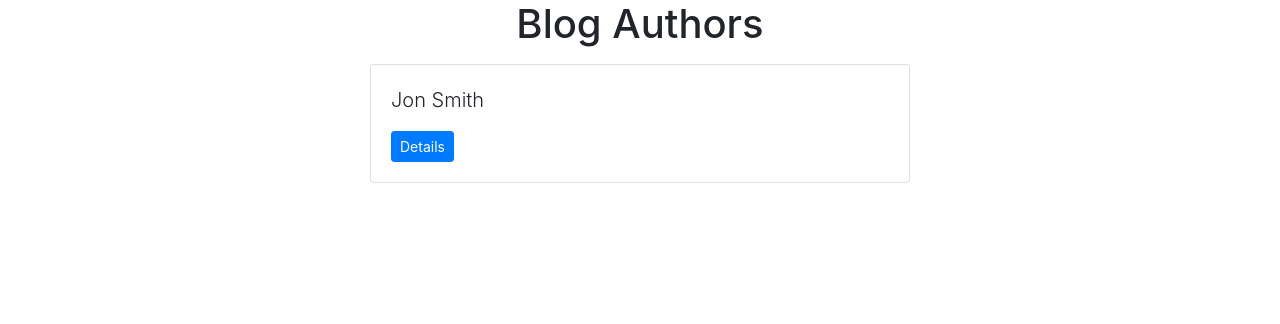
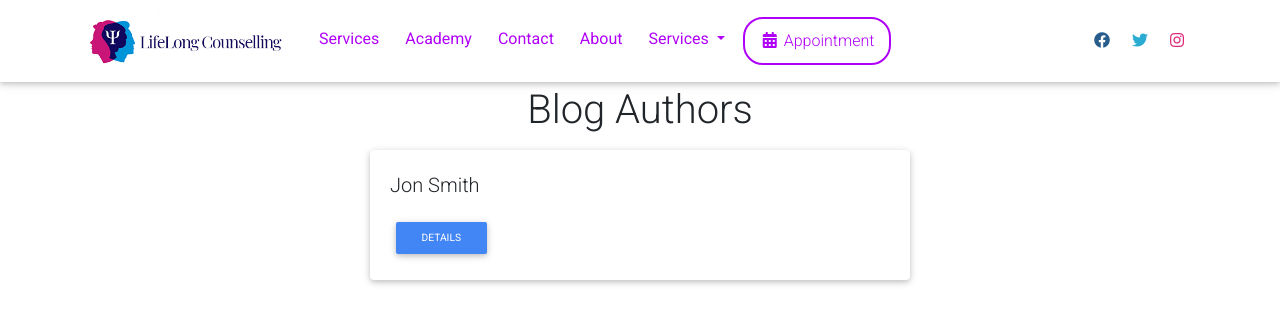
Before and after one commit to mrwormhole/django-lifelong, a Django app: page /blog/ in a window 1280 px wide. Shown: the top 324 px of the page. Run offline with Django 3.2, Linux system fonts and the light colour scheme; data comes from the database, SQL or seed files in the repository; some libraries are stand-ins or nearby versions.

Commit message:
navbar styling

```diff
--- a/lifelong_therapy/lifelong_therapy/settings.py
+++ b/lifelong_therapy/lifelong_therapy/settings.py
@@ -120,3 +120,8 @@ USE_TZ = True
 # https://docs.djangoproject.com/en/3.0/howto/static-files/
 
 STATIC_URL = '/static/'
+
+STATICFILES_DIRS = [
+    os.path.join(BASE_DIR, "static"),
+    '/var/www/static/',
+]
--- a/lifelong_therapy/lifelong_therapy/urls.py
+++ b/lifelong_therapy/lifelong_therapy/urls.py
@@ -16,7 +16,10 @@ Including another URLconf
 from django.contrib import admin
 from django.urls import include, path
 
+from . import views
+
 urlpatterns = [
+    path("", views.home),
     path("blog/", include("blog.urls")),
     path("appointment/", include("appointment.urls")),
     path('admin/', admin.site.urls)
--- /dev/null
+++ b/lifelong_therapy/lifelong_therapy/views.py
@@ -0,0 +1,5 @@
+from django.shortcuts import render
+
+def home(request):
+    context = {"test": "test"}
+    return render(request, "home/index.html", context)
--- a/lifelong_therapy/templates/base.html
+++ b/lifelong_therapy/templates/base.html
@@ -5,13 +5,135 @@
     <meta name="viewport" content="width=device-width, initial-scale=1.0">
     <meta http-equiv="X-UA-Compatible" content="ie=edge">
 
-    <link rel="stylesheet" href="https://stackpath.bootstrapcdn.com/bootstrap/4.4.1/css/bootstrap.min.css">
+    <!-- Font Awesome -->
+    <link rel="stylesheet" href="https://use.fontawesome.com/releases/v5.8.2/css/all.css">
+    <!-- Google Fonts -->
+    <link rel="stylesheet" href="https://fonts.googleapis.com/css?family=Roboto:300,400,500,700&display=swap">
+    <!-- Bootstrap core CSS -->
+    <link href="https://cdnjs.cloudflare.com/ajax/libs/twitter-bootstrap/4.4.1/css/bootstrap.min.css" rel="stylesheet">
+    <!-- Material Design Bootstrap -->
+    <link href="https://cdnjs.cloudflare.com/ajax/libs/mdbootstrap/4.14.0/css/mdb.min.css" rel="stylesheet">
+
+     <!-- JQuery -->
+     <script type="text/javascript" src="https://cdnjs.cloudflare.com/ajax/libs/jquery/3.4.1/jquery.min.js"></script>
+     <!-- Bootstrap tooltips -->
+     <script type="text/javascript" src="https://cdnjs.cloudflare.com/ajax/libs/popper.js/1.14.4/umd/popper.min.js"></script>
+     <!-- Bootstrap core JavaScript -->
+     <script type="text/javascript" src="https://cdnjs.cloudflare.com/ajax/libs/twitter-bootstrap/4.4.1/js/bootstrap.min.js"></script>
+     <!-- MDB core JavaScript -->
+     <script type="text/javascript" src="https://cdnjs.cloudflare.com/ajax/libs/mdbootstrap/4.14.0/js/mdb.min.js"></script>
 
     <title> Blog {% block title %} {% endblock %} </title>
 
+    <style type="text/css">
+        .custom-navbar {
+            background-color: #fff !important;
+            padding-left: 1.5rem !important;
+            padding-right: 1.5rem !important;
+        }
+
+        .custom-item {
+            background-color: #fff !important;
+        }
+
+        .custom-link {
+            color: #B000F7 !important;
+            font-size: 16px;
+            font-weight: 400;
+            margin-top: 2px;
+            margin-left: 10px;
+            border-bottom: 2px solid #fff;
+        }
+
+        .custom-link:hover {
+            border-bottom: 2px solid #B000F7;
+        }
+
+        .custom-button {
+            border-radius: 20px;
+            border: 2px solid #B000F7;
+            color: #B000F7 !important;
+            font-size: 16px;
+            padding: 10px 15px !important;
+            margin-left: 10px;
+        }
+
+        .custom-button:hover {
+            background-color: #B000F7;
+            color: #fff !important;
+        }
+
+    </style>
 </head>
 
 <body>
+    <!--Navbar -->
+    <nav class="mb-1 navbar navbar-expand-lg navbar-light default-color custom-navbar">
+        <div class="container">
+            <a class="navbar-brand" href="#">
+                {% load static %}
+                <img src="{% static "logo.png" %}" alt="mdb logo" width="200px">
+            </a>
+            <button class="navbar-toggler" type="button" data-toggle="collapse" data-target="#navbarSupportedContent-333"
+                aria-controls="navbarSupportedContent-333" aria-expanded="false" aria-label="Toggle navigation">
+                <span class="navbar-toggler-icon"></span>
+            </button>
+            <div class="collapse navbar-collapse" id="navbarSupportedContent-333">
+                <ul class="navbar-nav mr-auto">
+                    <li class="nav-item custom-item">
+                        <a class="nav-link custom-link" href="#">Services
+                            <span class="sr-only">(current)</span>
+                        </a>
+                    </li>
+                    <li class="nav-item custom-item">
+                        <a class="nav-link custom-link" href="#">Academy
+                        </a>
+                    </li>
+                    <li class="nav-item custom-item">
+                        <a class="nav-link custom-link" href="#">Contact</a>
+                    </li>
+                    <li class="nav-item custom-item">
+                        <a class="nav-link custom-link" href="#">About</a>
+                    </li>
+                    <li class="nav-item dropdown custom-item">
+                        <a class="nav-link dropdown-toggle custom-link" id="navbarDropdownMenuLink-333" data-toggle="dropdown"
+                        aria-haspopup="true" aria-expanded="false">Services
+                        </a>
+                        <div class="dropdown-menu dropdown-default" aria-labelledby="navbarDropdownMenuLink-333">
+                            <a class="dropdown-item" style="color: #B000F7;" href="#">Addiction Counselling</a>
+                            <a class="dropdown-item" style="color: #B000F7;" href="#">Adolescent Counselling</a>
+                            <a class="dropdown-item" style="color: #B000F7;" href="#">Couples and Marriage Counselling</a>
+                            <a class="dropdown-item" style="color: #B000F7;" href="#">Family Counselling</a>
+                            <a class="dropdown-item" style="color: #B000F7;" href="#">Individual Counselling</a>
+                        </div>
+                    </li>
+
+                    <li class="nav-item">
+                        <a class="nav-link custom-button" href="#"><i class="fas fa-calendar-alt"></i> Appointment</a>
+                    </li>
+                </ul>
+                <ul class="navbar-nav ml-auto nav-flex-icons">
+                    <li class="nav-item">
+                        <a class="nav-link waves-effect waves-light">
+                            <i class="fab fa-facebook" style="color: #275C8B;"></i>
+                        </a>
+                    </li>
+                    <li class="nav-item">
+                        <a class="nav-link waves-effect waves-light">
+                            <i class="fab fa-twitter" style="color: #2AABD2;"></i>
+                        </a>
+                    </li>
+                    <li class="nav-item">
+                        <a class="nav-link waves-effect waves-light">
+                            <i class="fab fa-instagram" style="color: #DD2A7B"></i>
+                        </a>
+                    </li>
+                </ul>
+            </div>
+        </div>
+    </nav>
+    <!--/.Navbar -->
+
     <div class="container">
         <div class="row">
             <div class="col-md-6 m-auto">
--- /dev/null
+++ b/lifelong_therapy/templates/home/index.html
@@ -0,0 +1,5 @@
+{% extends "base.html" %}
+
+{% block content %}
+    <p style="text-align:center"> Welcome to the home page!</p>
+{% endblock %}
```
Also changed, not shown: lifelong_therapy/blog/models.py (line endings or trailing spaces), lifelong_therapy/static/logo.png (added), lifelong_therapy/templates/blog/index.html (line endings or trailing spaces).
